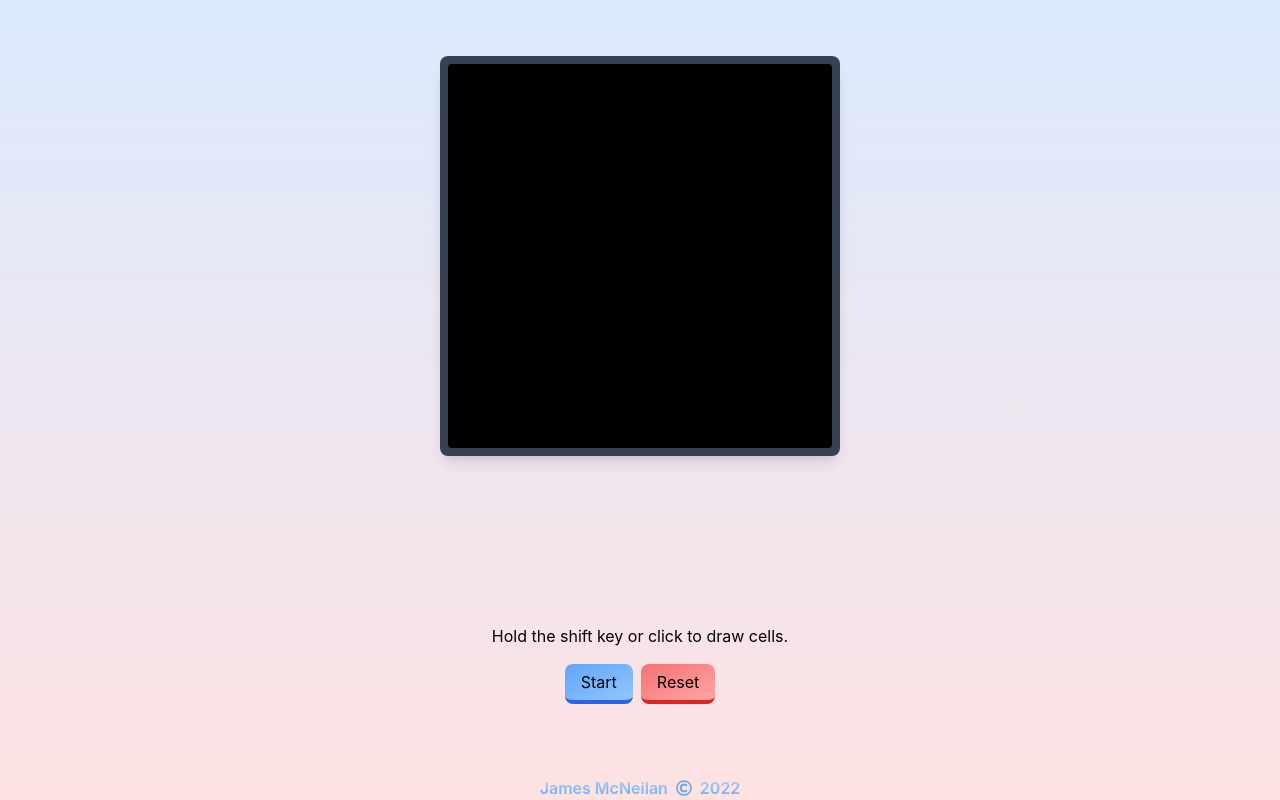
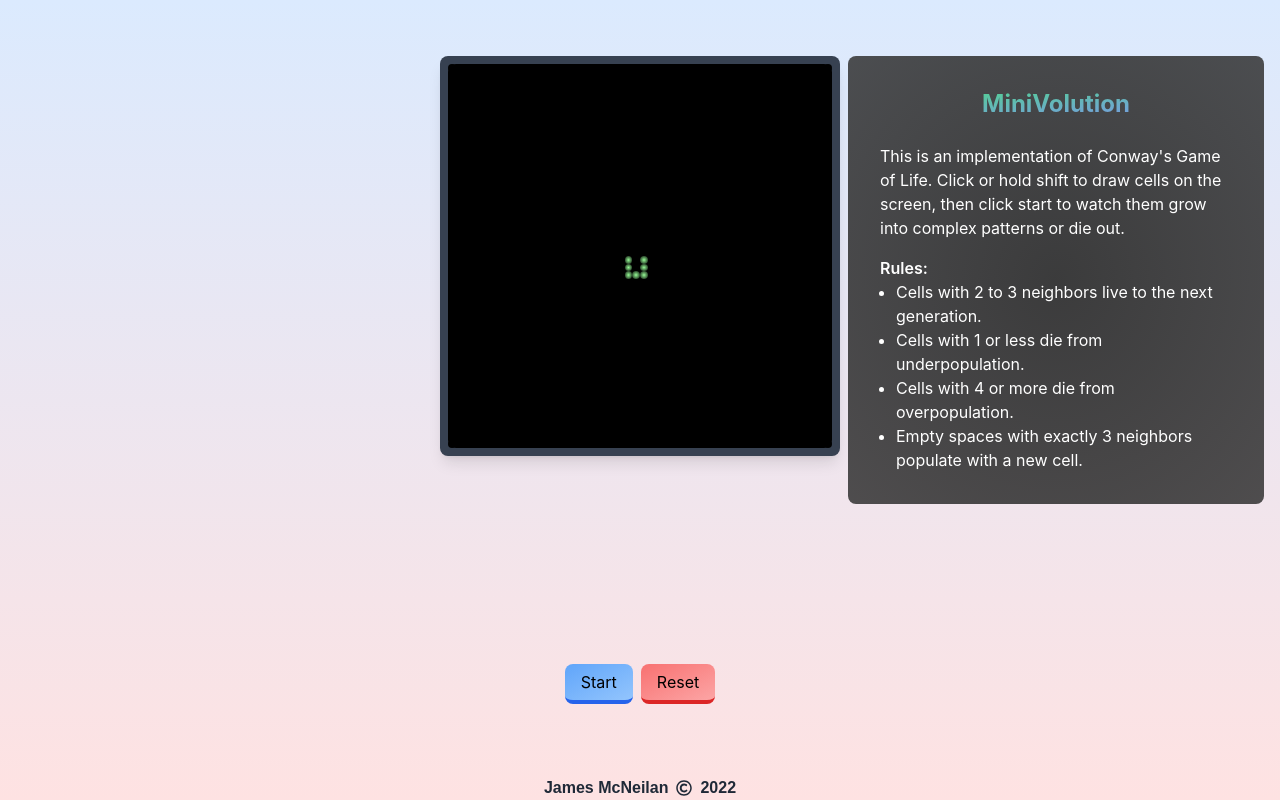
Before and after one commit to JaundiceJack/minivolution, a React (Create React App) app in the folder public/: page / in a window 1280 px wide. Built offline with nearby package versions, Linux system fonts and the light colour scheme.

Commit message:
changed color generation formula, added instructions

```diff
--- a/public/src/components/pages/footer.js
+++ b/public/src/components/pages/footer.js
@@ -3,17 +3,18 @@ import { FaRegCopyright } from 'react-icons/fa';
 
 const Footer = () => {
   return (
-    <footer className={
-      " flex flex-row pt-4 items-center justify-center " +
-      " bg-clip-text text-transparent font-semibold font-jose " +
-      " bg-gradient-to-b from-gray-100 to-blue-400 "}>
+    <footer className={`pt-4 `}>
+      <a href="https://www.legidev.com" target="_blank"
+        className={`flex flex-row items-center justify-center
+          font-jose font-semibold text-gray-800`}>
         <p className="text-center ">
           James McNeilan
         </p>
         <p className="text-right flex flex-row items-center">
-        <FaRegCopyright className="text-blue-400 mx-2 "/>
+          <FaRegCopyright className="text-gray-800 mx-2 "/>
           2022
         </p>
+      </a>
     </footer>
   );
 };
--- a/public/src/components/pages/home/_home.js
+++ b/public/src/components/pages/home/_home.js
@@ -2,8 +2,26 @@ import CellWindow from './cellWindow.js';
 
 const Home = () => {
   return (
-    <div className="h-full">
+    <div className="h-full flex sm:flex-row flex-col justify-center relative">
       <CellWindow />
+      <div className={`self-center bg-instructions w-80 sm:w-104 rounded-lg
+        sm:absolute right-4 top-14 p-8`}>
+        <h1 className={`font-bold bg-clip-text text-transparent text-2xl text-center
+          bg-gradient-to-br from-green-400 to-indigo-400 mb-6`}>
+          MiniVolution</h1>
+        <p className="text-white mb-4">This is an implementation of Conway's Game of Life.
+        Click or hold shift to draw cells on the screen,
+        then click start to watch them grow into complex patterns or die out.
+        </p>
+        <h2 className="text-white font-semibold">Rules:</h2>
+        <ul className="text-white list-disc ml-4" >
+          <li>Cells with 2 to 3 neighbors live to the next generation.</li>
+          <li>Cells with 1 or less die from underpopulation.</li>
+          <li>Cells with 4 or more die from overpopulation.</li>
+          <li>Empty spaces with exactly 3 neighbors populate with a new cell.</li>
+        </ul>
+
+      </div>
     </div>
   )
 }
--- a/public/src/components/pages/home/cellWindow.js
+++ b/public/src/components/pages/home/cellWindow.js
@@ -26,23 +26,16 @@ const CellWindow = () => {
           background: cell.state === 1 ?
           `radial-gradient(
             rgb(
-              ${(Math.abs(Math.sin(cell.updated +
-                (Math.PI * 0.33 * cell.updated+1))) * 200)+50},
-              ${(Math.abs(Math.sin(cell.updated +
-                (Math.PI * 0.66 * cell.updated+1))) * 200)+50},
-              ${(Math.abs(Math.sin(cell.updated +
-                (Math.PI * 0.99 * cell.updated+1))) * 200)+50}
+              ${(((Math.sin(cell.updated) + 1) / 2) * 200) + 50},
+              ${(((Math.sin(cell.updated + Math.PI/2) + 1) / 2) * 200) + 50},
+              ${(((Math.sin(cell.updated + Math.PI) + 1) / 2) * 200) + 50}
             ),
             rgb(0, 0, 0))` :
           'black'
         }}
         onClick={e => toggleCell(i, e)}
         onMouseOver={e => toggleCell(i, e, true)}
-        className={`h-full w-full
-          ${i === 0 && "rounded-tl"}
-          ${i === gridSize-1 && "rounded-tr"}
-          ${i === (gridSize*gridSize)-gridSize && "rounded-bl"}
-          ${i === (gridSize*gridSize)-1 && "rounded-br"}`} />
+        className={`h-full w-full rounded-full`} />
     ));
   }
 
@@ -51,9 +44,23 @@ const CellWindow = () => {
     play && setTimeout(() => { updateCells(); }, 200);
   }, [play, cells]);
 
+
+  // Set a default cell pattern
+  useEffect(() => {
+    let initialCells = cells.map(cell => {return {updated: cell.updated, state: cell.state}});
+    initialCells[1273].state = 1;
+    initialCells[1323].state = 1;
+    initialCells[1373].state = 1;
+    initialCells[1374].state = 1;
+    initialCells[1375].state = 1;
+    initialCells[1325].state = 1;
+    initialCells[1275].state = 1;
+    setCells(initialCells);
+  }, [])
+
   // Produce the next generation of cells
   const updateCells = () => {
-    let nextCells = cells.map(cell => {return {updated: cell.updated, state: cell.state}});;
+    let nextCells = cells.map(cell => {return {updated: cell.updated, state: cell.state}});
     // Count the neighbors for each cell to determine if it should live or die
     nextCells.forEach((cell, index) => {
       let neighbors = 0;
@@ -93,7 +100,7 @@ const CellWindow = () => {
     <div className="h-full flex flex-col items-center justify-center">
       <div className="h-full p-4 mt-10">
         <div className="p-2 bg-gray-700 rounded-lg shadow-lg">
-          <div className="sm:h-96 h-80 sm:w-96 w-80"
+          <div className="sm:h-96 h-80 sm:w-96 w-80 bg-black rounded-lg"
             style={{
               display: 'grid',
               gridTemplateColumns: `repeat(${gridSize}, 1fr)`,
@@ -102,11 +109,6 @@ const CellWindow = () => {
             {renderCells()}
           </div>
         </div>
-      </div>
-
-      <div>
-        <p className="sm:inline hidden">Hold the shift key or click to draw cells.</p>
-        <p className="sm:hidden inline">Click to draw cells.</p>
       </div>
 
       <div className="flex flex-row p-4 mb-10">
--- a/public/src/index.css
+++ b/public/src/index.css
@@ -1,6 +1,9 @@
 @tailwind base;
 @tailwind components;
 @tailwind utilities;
+@import url('https://fonts.googleapis.com/css?family=Josefin+Sans');
+
+.font-jose   { font-family: 'Josefin Sans', 'Arial'; }
 
 body {
   margin: 0;
@@ -22,6 +25,6 @@ code {
   grid-template-rows: repeat(50, 1fr);
 }
 
-.cell0 { background: radial-gradient(#0F0, #000) }
-.cell1 { background: radial-gradient(#00F, #000) }
-.cell2 { background: radial-gradient(#F00, #000) }
+.bg-instructions {
+  background: radial-gradient(rgba(50,50,50,0.95), rgba(50,50,50,0.85));
+}
--- a/public/tailwind.config.js
+++ b/public/tailwind.config.js
@@ -3,7 +3,15 @@ module.exports = {
     "./src/**/*.{js,jsx,ts,tsx}",
   ],
   theme: {
-    extend: {},
+    extend: {
+      spacing: {
+        '104': '26rem',
+        '120': '30rem',
+        '136': '34rem',
+        '152': '38rem',
+        '168': '42rem'
+      }
+    },
   },
   plugins: [],
 }
```
Lines whose indentation alone changed are shown as unchanged.
